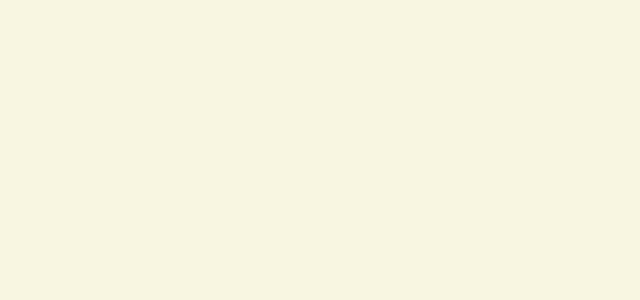
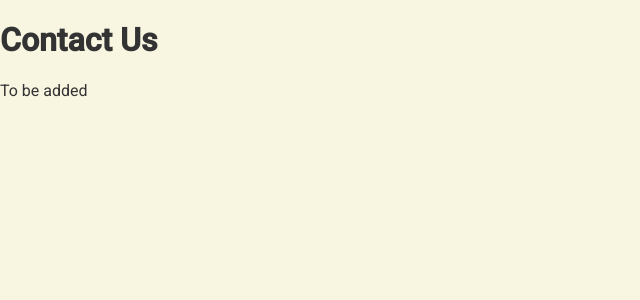
Before and after one commit to nougat-rey/gardenway_frontend, a React (Create React App) app: page /contact in a window 1280 px wide. Before the commit this address had no page. Shown: the top 300 px of the page, without its empty margins (0-640 px from the left). Built offline with nearby package versions, Linux system fonts and the light colour scheme.

Commit message:
Add beginnings of a Contact Us page

```diff
--- a/src/App.js
+++ b/src/App.js
@@ -1,12 +1,13 @@
 // src/App.js
 import React from 'react';
 import { BrowserRouter as Router, Routes, Route } from 'react-router-dom';
-import LandingPage from './components/LandingPage';  // Import the LandingPage component
-import AboutUs from './components/AboutUs';  // Placeholder for AboutUs page
-import Shop from './components/Shop';  // Placeholder for Shop page
-import Reviews from './components/Reviews';  // Placeholder for Reviews page
-import Profile from './components/Profile';  // Placeholder for Profile page
-import Cart from './components/Cart';  // Placeholder for Cart page
+import LandingPage from './components/LandingPage';
+import AboutUs from './components/AboutUs';
+import Shop from './components/Shop';
+import Reviews from './components/Reviews';
+import Profile from './components/Profile';
+import Cart from './components/Cart';
+import ContactUs from './components/ContactUs';
 
 const App = () => {
   return (
@@ -15,6 +16,7 @@ const App = () => {
         <Route path="/" element={<LandingPage />} />
         <Route path="/about" element={<AboutUs />} />
         <Route path="/shop" element={<Shop />} />
+        <Route path="/contact" element={<ContactUs />} />
         <Route path="/reviews" element={<Reviews />} />
         <Route path="/profile" element={<Profile />} />
         <Route path="/cart" element={<Cart />} />
--- /dev/null
+++ b/src/components/ContactUs.js
@@ -0,0 +1,13 @@
+// src/components/AboutUs.js
+import React from 'react';
+
+const ContactUs = () => {
+  return (
+    <div>
+      <h1>Contact Us</h1>
+      <p>To be added</p>
+    </div>
+  );
+};
+
+export default ContactUs;
```
